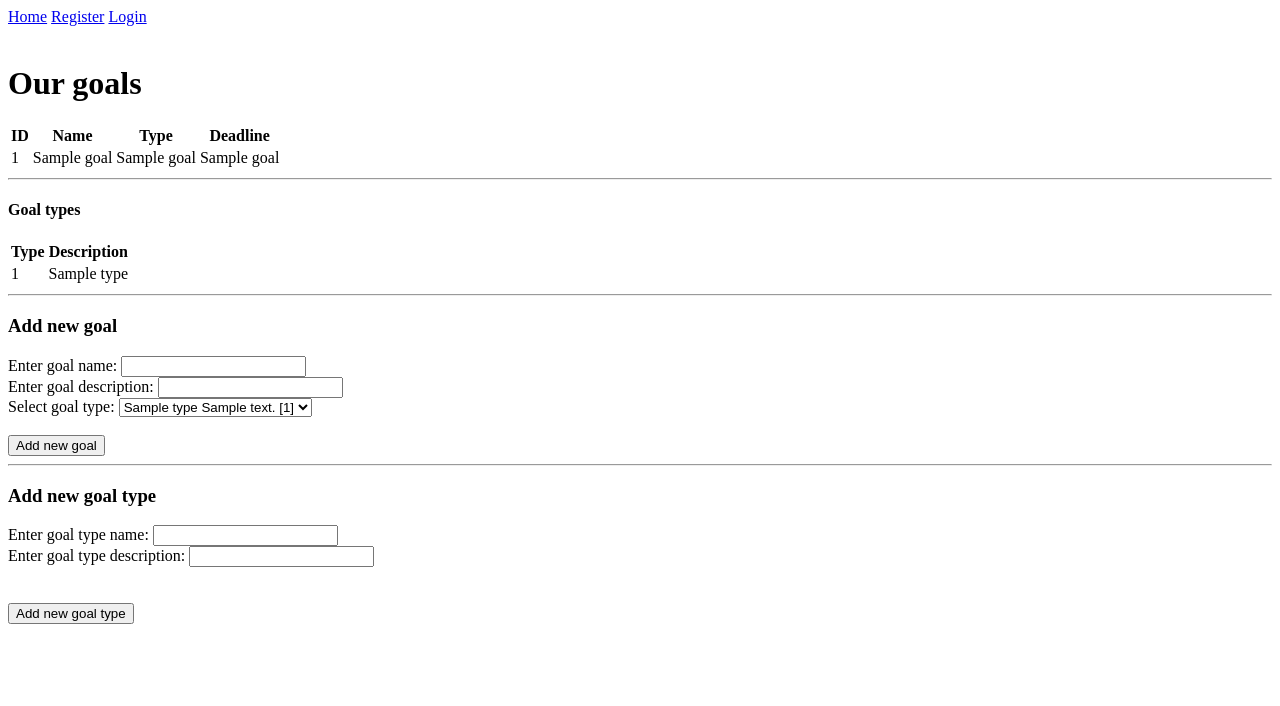
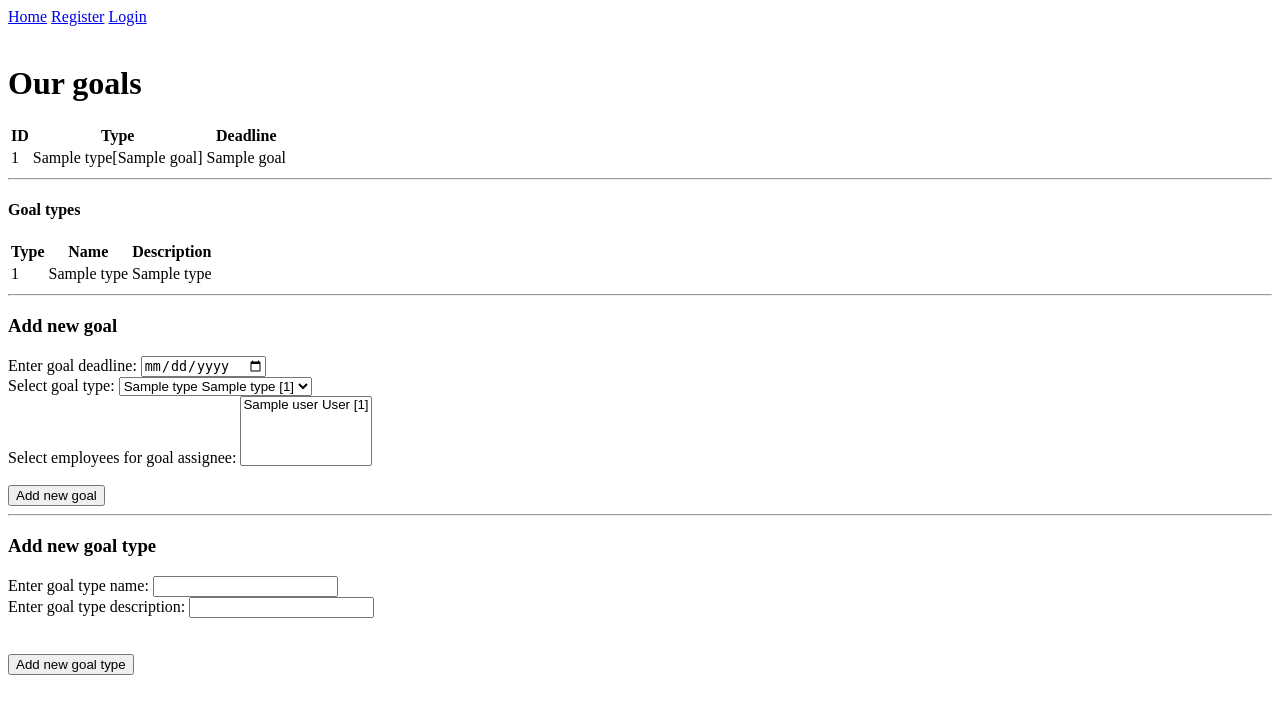
Before and after one commit to LaRtik/personnel-control-system, a Flask app: template templates/goals.html in a window 1280 px wide. Shown: the top 706 px of the page. Run offline with Flask 3, Linux system fonts and the light colour scheme; the template is opened without the code that fills it: most values are stand-ins (such as "Sample title", 1, 10 or a date in 2020); a database or web service that is not in the repository returns one stand-in record (values such as "Sample title"); some libraries are stand-ins or nearby versions.

Commit message:
frontend goals enhancements

```diff
--- a/SQL_QUERIES/INSERT_VALUES.txt
+++ b/SQL_QUERIES/INSERT_VALUES.txt
@@ -13,7 +13,9 @@ INSERT INTO log_types (description) VALUES
 ('Promote the employee'),
 ('New office room added')',
 ('New meeting room added'),
-('New goal type added');
+('New goal type added'),
+('Goal assigned'),
+('Goal created');
 
 
 INSERT INTO access_levels (level, name, description, salary) VALUES
--- a/app.py
+++ b/app.py
@@ -253,7 +253,12 @@ def goals():
 	if request.method == 'GET':
 		goals = db.get_goals()
 		types = db.get_goals_types()
-		return render_template("goals.html", goals=goals, types=types)
+		return render_template("goals.html", user = current_user, goals=goals, types=types, users=users)
 	else:
-		if request.form.get("goal_type_name"):
-			pass
+		print(request.form)
+		if request.form.get("goal_deadline"):
+			type_id = request.form.get('goal_type')
+			deadline = request.form.get('goal_deadline')
+			employees_ids = request.form.get('goal_employees')
+			db.add_goals(current_user.id, type_id, deadline, employees_ids)
+			return redirect(url_for('goals'))
--- a/services.py
+++ b/services.py
@@ -149,6 +149,12 @@ class Database():
 		""")
 		return self._cursor.fetchall()
 
+	def add_goals(self, initiator_id, type_id, deadline, employees_ids):
+		self._cursor.execute(f"""
+		CALL add_goal({initiator_id}, {type_id}, '{deadline}', {employees_ids});
+		""")
+		self.__connection.commit()
+
 
 	def __test_connection(self):
 		self._cursor.execute("SELECT * FROM employees WHERE name = 'Alex'")
--- a/templates/base.html
+++ b/templates/base.html
@@ -9,8 +9,11 @@
 	<a href="{{ url_for('index') }}">Home</a>
 	{% if user %}
 	Profile - <a href="{{ url_for('profile', id=user.id) }}">{{ user.name }} {{ user.surname}} [{{ user.id }}]</a>
+	<a href="{{ url_for('logout') }}">Logout</a>
+	<br>
+	<br>
 	<a href="{{ url_for('departaments') }}">Departaments</a>
-	<a href="{{ url_for('logout') }}">Logout</a>
+	<a href="{{ url_for('goals') }}">Goals</a>
 	{% else %}
 	<a href="{{ url_for('register') }}">Register</a>
 	<a href="{{ url_for('login') }}">Login</a>
--- a/templates/goals.html
+++ b/templates/goals.html
@@ -5,16 +5,14 @@
 <table>
 <tr>
 	<th>ID</th>
-	<th>Name</th>
 	<th>Type</th>
 	<th>Deadline</th>
 </tr>
 {% for goal in goals %}
 	<tr>
 		<td>{{ goal[0] }}</td>
-		<td>{{ goal[1] }}</td>
+        <td>{{ types[goal[1]][1] }}[{{ goal[1] }}]</td>
         <td>{{ goal[2] }}</td>
-        <td>{{ goal[3] }}</td>
 	</tr>
 {% endfor %}
 </table>
@@ -27,12 +25,14 @@
 <table>
 <tr>
 	<th>Type</th>
-	<th>Description</th>
+	<th>Name</th>
+    <th>Description</th>
 </tr>
 {% for type in types %}
 	<tr>
 		<td>{{ type[0] }}</td>
 		<td>{{ type[1] }}</td>
+        <td>{{ type[2] }}</td>
 	</tr>
 {% endfor %}
 </table>
@@ -43,18 +43,22 @@
 
 <h3>Add new goal</h3>
 <form id = "new_goal" action="{{ url_for('goals') }}" method="post">
-	<label for="goal_name">Enter goal name: </label>
-	<input name = "goal_name" id = "goal_name" type="text" required>
-	<br>
-
-    <label for="goal_descr">Enter goal description: </label>
-	<input name = "goal_descr" id = "goal_descr" type="text" required>
+    <label for="goal_deadline">Enter goal deadline: </label>
+	<input name = "goal_deadline" id = "goal_deadline" type="date" required>
 	<br>
 
 	<label for="goal_type">Select goal type: </label>
 	<select form="new_goal" name="goal_type" required>
-		{% for _type in types %}
-		<option value = "{{ _type.id }}" > {{ _type.name }} {{ _type.description }} [{{ _type.id }}]</option>
+		{% for type in types %}
+		<option value = "{{ type[0] }}" > {{ type[1] }} {{ type[2] }} [{{ type[0] }}]</option>
+		{% endfor %}
+	</select>
+    <br>
+
+    <label for="goal_employees">Select employees for goal assignee: </label>
+	<select form="new_goal" name="goal_employees" multiple required>
+		{% for user in users.values() %}
+		<option value = "{{ user.id }}" > {{ user.name }} {{ user.surname }} [{{ user.id }}]</option>
 		{% endfor %}
 	</select>
 	<br>
```
Also changed, not shown: SQL_QUERIES/TRIGGERS AND FUNCTIONS.txt (+24 -0 lines).
